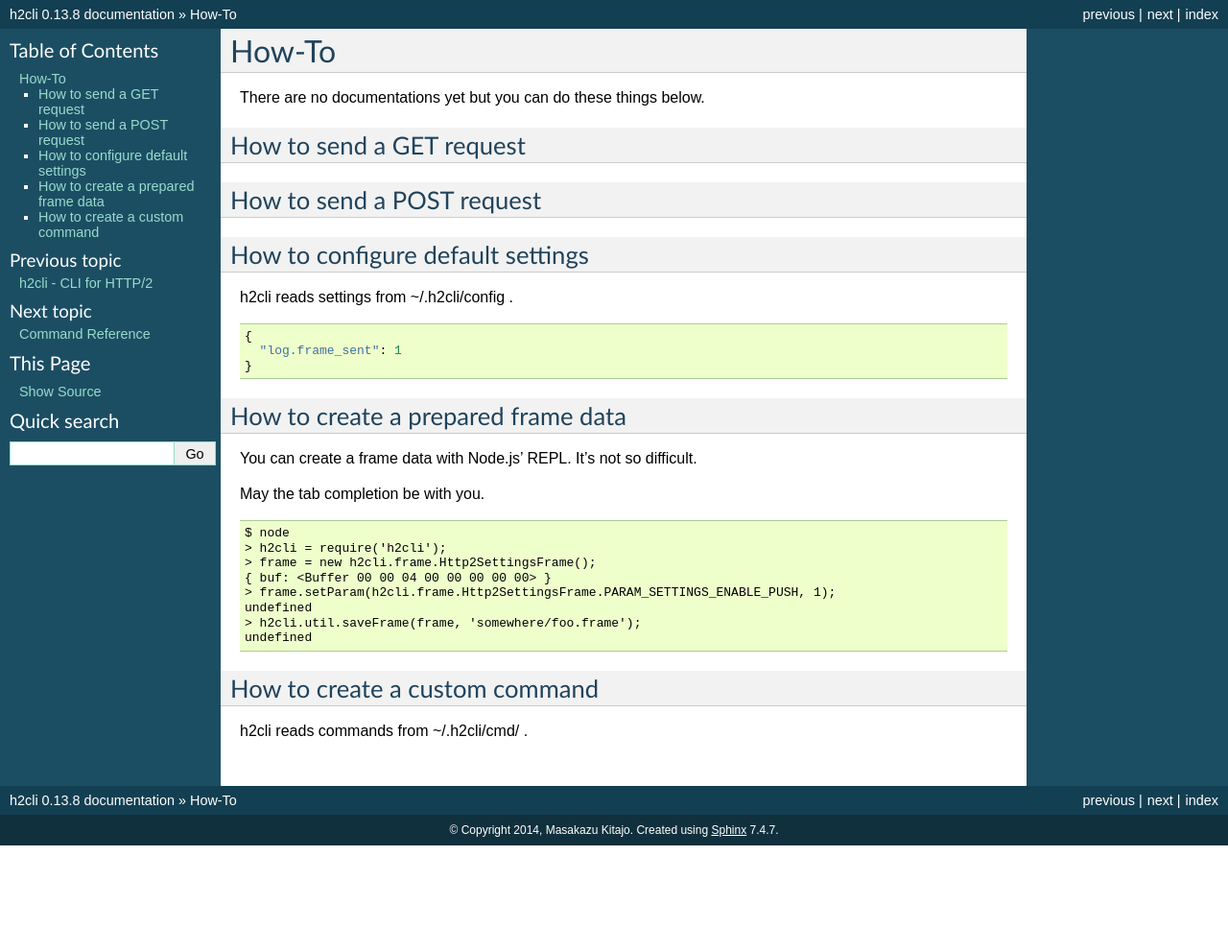
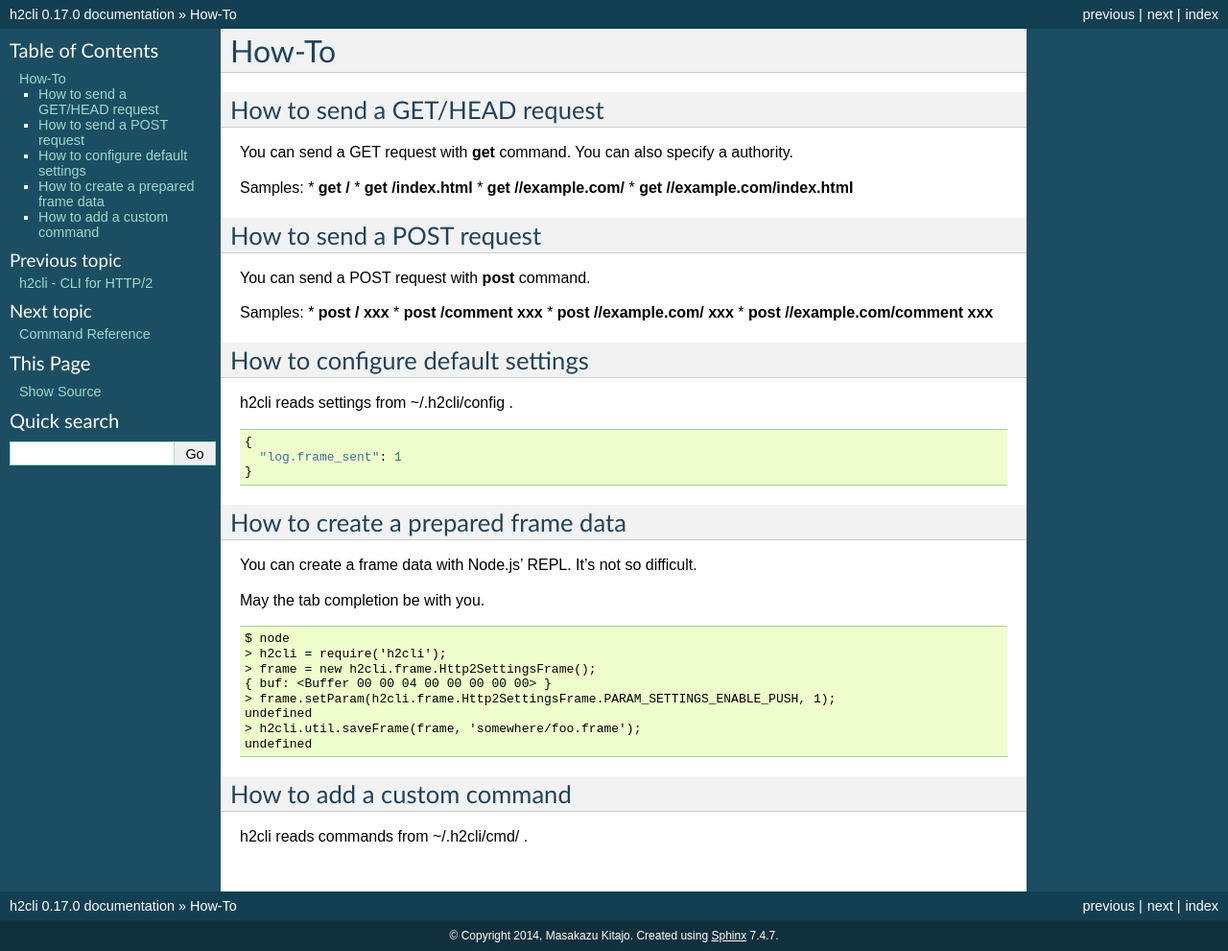
Before and after one commit to maskit/h2cli, a Sphinx documentation site: the page built from doc/howto/index.rst, in a window 1280 px wide. Shown: the whole page at 96% size. Built offline with Sphinx 7.4.7, drawn with Linux system fonts in a browser that asks for light colours; before the commit the page ends 900 px from its top, so only the background shows below that.

Commit message:
update documents

```diff
--- a/doc/conf.py
+++ b/doc/conf.py
@@ -51,9 +51,9 @@ copyright = u'2014, Masakazu Kitajo'
 # built documents.
 #
 # The short X.Y version.
-version = '0.13.8'
+version = '0.17.0'
 # The full version, including alpha/beta/rc tags.
-release = '0.13.8'
+release = '0.17.0'
 
 # The language for content autogenerated by Sphinx. Refer to documentation
 # for a list of supported languages.
--- a/doc/howto/index.rst
+++ b/doc/howto/index.rst
@@ -1,13 +1,28 @@
 How-To
 =======
 
-There are no documentations yet but you can do these things below.
+How to send a GET/HEAD request
+------------------------------
 
-How to send a GET request
--------------------------
+You can send a GET request with :command:`get` command.
+You can also specify a authority.
+
+Samples:
+* :command:`get /`
+* :command:`get /index.html`
+* :command:`get //example.com/`
+* :command:`get //example.com/index.html`
 
 How to send a POST request
 --------------------------
+
+You can send a POST request with :command:`post` command.
+
+Samples:
+* :command:`post / xxx`
+* :command:`post /comment xxx`
+* :command:`post //example.com/ xxx`
+* :command:`post //example.com/comment xxx`
 
 How to configure default settings
 ---------------------------------
@@ -38,7 +53,7 @@ May the tab completion be with you.
   > h2cli.util.saveFrame(frame, 'somewhere/foo.frame');
   undefined
 
-How to create a custom command
+How to add a custom command
 ------------------------------
 
 h2cli reads commands from ~/.h2cli/cmd/ .
```
Also changed, not shown: doc/command/request.rst (+6 -3 lines).
